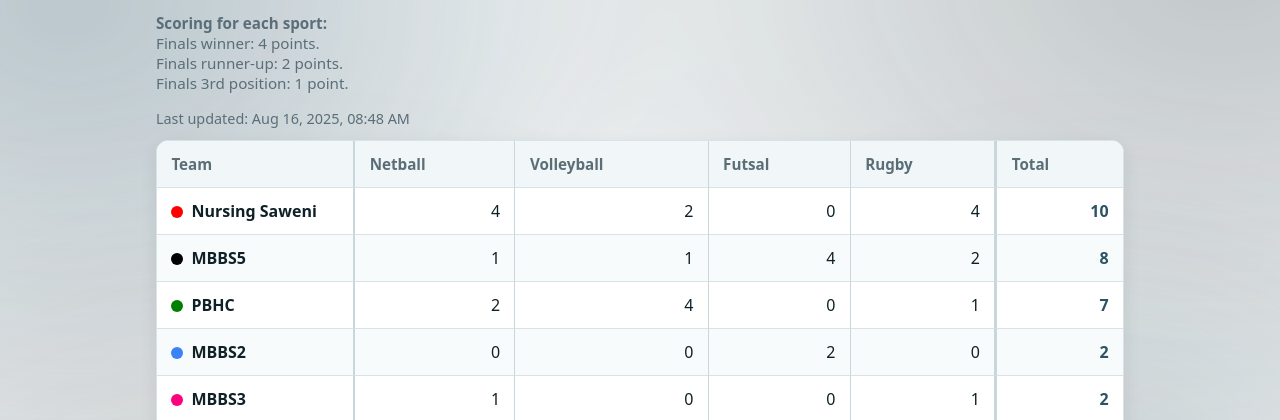
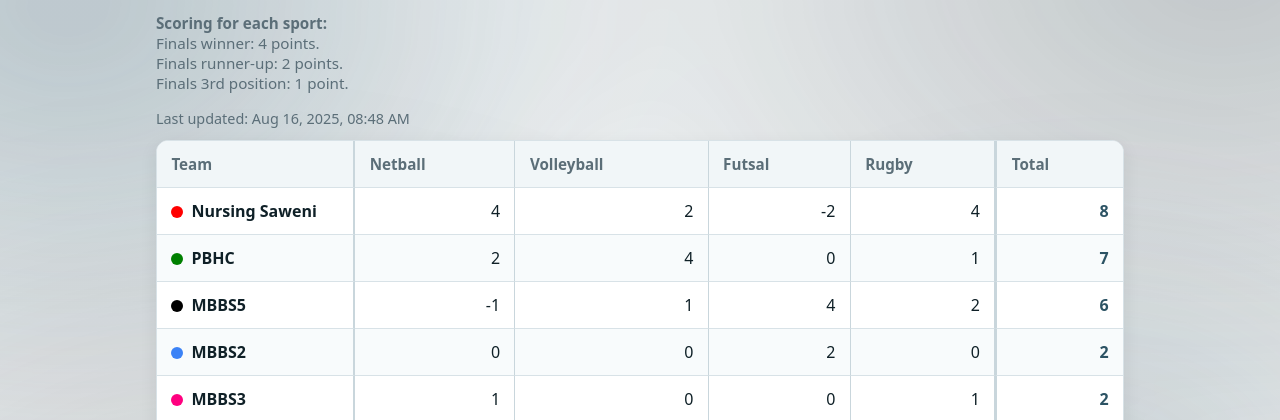
Before and after one commit to abdupix/UPSMsportsDay, a plain HTML site: page index.html in a window 1280 px wide. Shown: the part 98-518 px from the top of the page. Drawn offline with Linux system fonts and the light colour scheme; a web font is replaced by a local one.

Commit message:
Update index.html

```diff
--- a/index.html
+++ b/index.html
@@ -64,7 +64,7 @@
                     </tr>
                     <tr data-team="Black">
                         <th scope="row" class="team">MBBS5</th>
-                        <td class="score" data-label="Netball">1</td>
+                        <td class="score" data-label="Netball">-1</td>
                         <td class="score" data-label="Volleyball">1</td>
                         <td class="score" data-label="Futsal">4</td>
                         <td class="score" data-label="Rugby">2</td>
@@ -82,7 +82,7 @@
                         <th scope="row" class="team">Nursing Saweni</th>
                         <td class="score" data-label="Netball">4</td>
                         <td class="score" data-label="Volleyball">2</td>
-                        <td class="score" data-label="Futsal">0</td>
+                        <td class="score" data-label="Futsal">-2</td>
                         <td class="score" data-label="Rugby">4</td>
                         <td class="total" data-label="Total" aria-label="Total for Nursing">0</td>
                     </tr>
```
